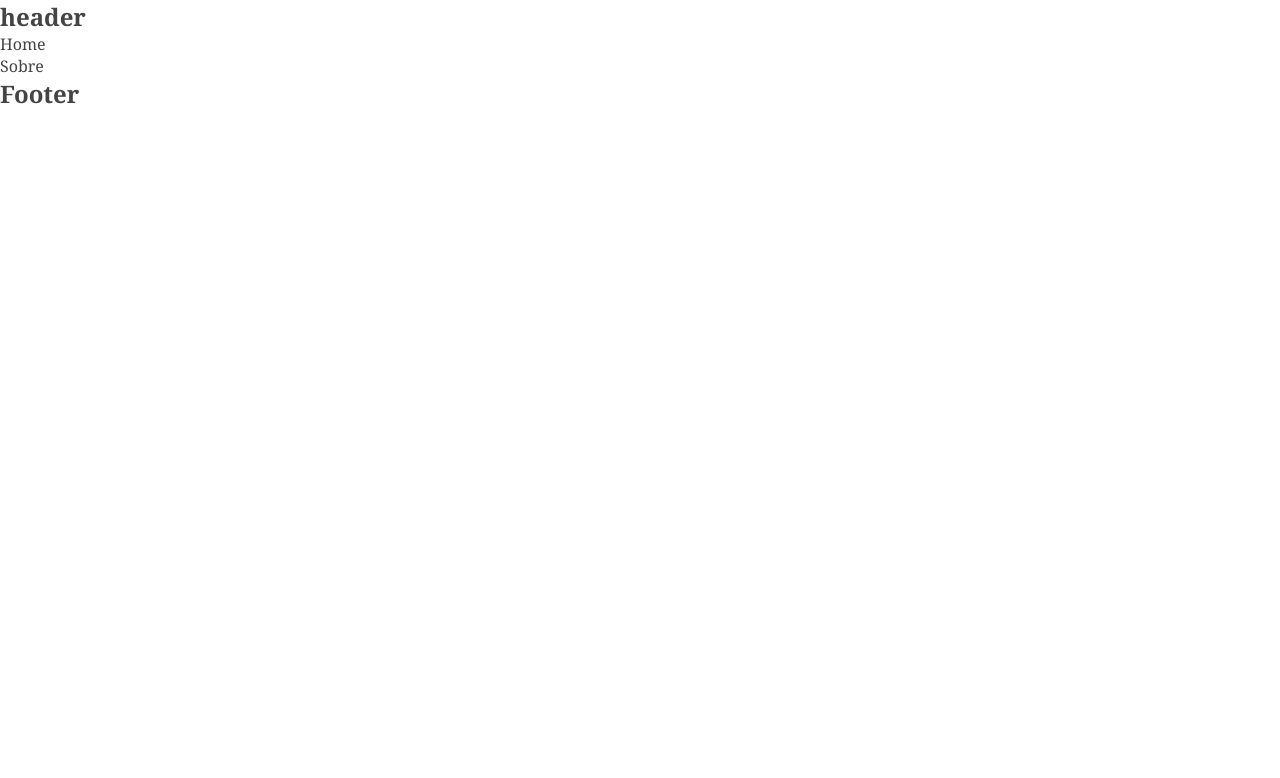
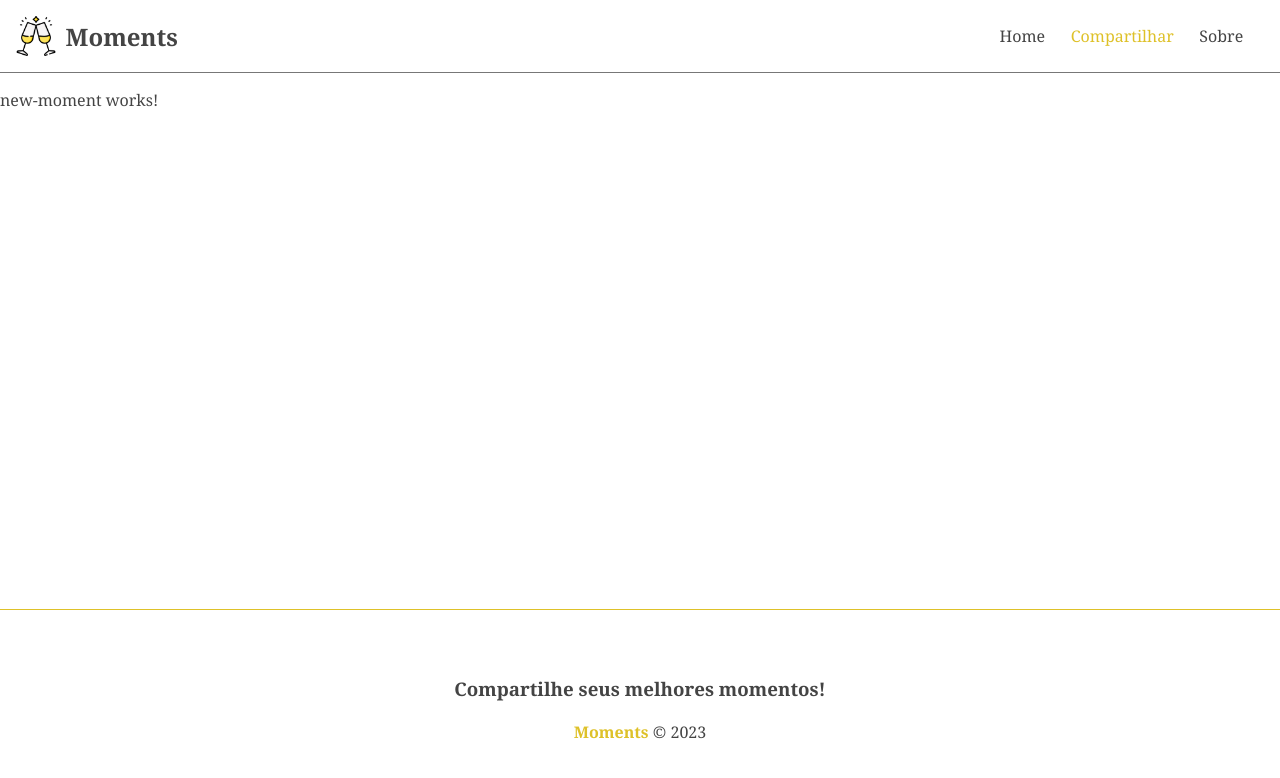
Before and after one commit to herickdevp/Moments, an Angular app: page /moments/new in a window 1280 px wide. Before the commit this address led to /. Shown: the top 778 px of the page. Built offline with nearby package versions, Linux system fonts and the light colour scheme.

Commit message:
Estilização dos components header e footer

```diff
--- a/src/app/app-routing.module.ts
+++ b/src/app/app-routing.module.ts
@@ -1,3 +1,4 @@
+import { NewMomentComponent } from './components/pages/new-moment/new-moment.component';
 import { NgModule } from '@angular/core';
 import { RouterModule, Routes } from '@angular/router';
 import { HomeComponent } from './components/pages/home/home.component';
@@ -6,6 +7,7 @@
 const routes: Routes = [
   { path: '', component: HomeComponent },
   { path: 'about', component: AboutComponent },
+  { path: 'moments/new', component: NewMomentComponent },
 ];
 
 @NgModule({
--- a/src/app/app.component.css
+++ b/src/app/app.component.css
@@ -0,0 +1,4 @@
+.conteiner {
+  min-height: 65vh;
+  margin-top: 1rem;
+}
--- a/src/app/app.module.ts
+++ b/src/app/app.module.ts
@@ -7,6 +7,7 @@
 import { FooterComponent } from './components/footer/footer.component';
 import { AboutComponent } from './components/pages/about/about.component';
 import { HomeComponent } from './components/pages/home/home.component';
+import { NewMomentComponent } from './components/pages/new-moment/new-moment.component';
 
 @NgModule({
   declarations: [
@@ -14,7 +15,8 @@
     HeaderComponent,
     FooterComponent,
     AboutComponent,
-    HomeComponent
+    HomeComponent,
+    NewMomentComponent
   ],
   imports: [
     BrowserModule,
--- a/src/app/components/footer/footer.component.css
+++ b/src/app/components/footer/footer.component.css
@@ -0,0 +1,17 @@
+footer {
+  border-top: 1px solid #dec129;
+  display: flex;
+  flex-direction: column;
+  align-items: center;
+  justify-content: center;
+  height: 200px;
+}
+
+footer h3 {
+  margin-bottom: 1.2rem;
+}
+
+footer span {
+  font-weight: bold;
+  color: #dec129;
+}
--- a/src/app/components/footer/footer.component.html
+++ b/src/app/components/footer/footer.component.html
@@ -1 +1,4 @@
-<h2>Footer</h2>
+<footer>
+  <h3>Compartilhe seus melhores momentos!</h3>
+  <p><span>Moments</span> &copy; 2023</p>
+</footer>
--- a/src/app/components/header/header.component.css
+++ b/src/app/components/header/header.component.css
@@ -0,0 +1,42 @@
+nav {
+  display: flex;
+  justify-content: space-between;
+  padding: 1rem;
+  border-bottom: 1px solid #777;
+}
+
+.brand,
+.links {
+  display: flex;
+  justify-content: center;
+  align-items: center;
+}
+
+.brand img {
+  width: 40px;
+  margin-right: 0.6rem;
+}
+
+.brand h2 {
+  transition: 0.4s;
+}
+
+.brand:hover > h2 {
+  color: #dec129;
+}
+
+.links li {
+  margin-right: 1rem;
+  list-style: none;
+}
+
+.links a {
+  padding: 0.1rem 0.3rem;
+}
+#add a {
+  color: #dec129;
+}
+
+#add a:hover {
+  background-color: #efefef;
+}
--- a/src/app/components/header/header.component.html
+++ b/src/app/components/header/header.component.html
@@ -1,7 +1,11 @@
-<h2>header</h2>
 <nav>
-  <ul>
+  <a class="brand" routerLink="/"
+    ><img src="/assets/moments.png" alt="moments" />
+    <h2>Moments</h2>
+  </a>
+  <ul class="links">
     <li><a routerLink="/">Home</a></li>
+    <li id="add"><a routerLink="/moments/new">Compartilhar</a></li>
     <li><a routerLink="/about">Sobre</a></li>
   </ul>
 </nav>
--- /dev/null
+++ b/src/app/components/pages/new-moment/new-moment.component.html
@@ -0,0 +1 @@
+<p>new-moment works!</p>
--- a/src/index.html
+++ b/src/index.html
@@ -1,11 +1,11 @@
-<!doctype html>
+<!DOCTYPE html>
 <html lang="en">
   <head>
-  <meta charset="utf-8">
+    <meta charset="utf-8" />
     <title>Moments</title>
-  <base href="/">
-  <meta name="viewport" content="width=device-width, initial-scale=1">
-  <link rel="icon" type="image/x-icon" href="favicon.ico">
+    <base href="/" />
+    <meta name="viewport" content="width=device-width, initial-scale=1" />
+    <link rel="icon" type="image/x-icon" href="assets/favico.png" />
   </head>
   <body>
     <app-root></app-root>
```
Also changed, not shown: src/app/components/pages/new-moment/new-moment.component.ts (added, +10 -0 lines), src/app/components/pages/new-moment/new-moment.component.css (added), 1 other file (tests, documents, lock files or other folders). Lines whose indentation alone changed are shown as unchanged.
